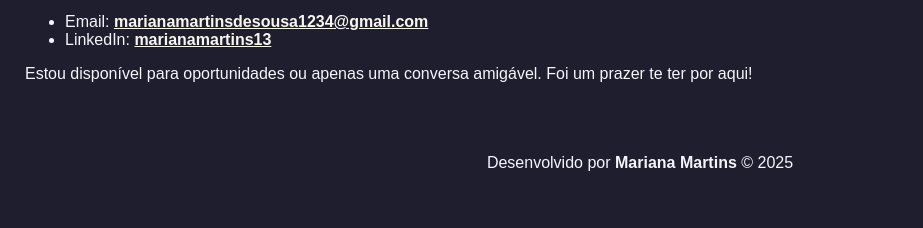
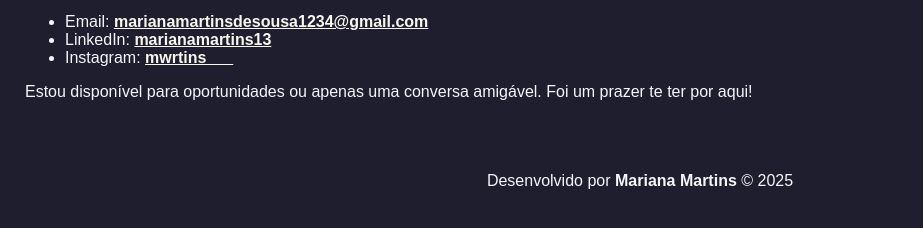
Before and after one commit to veearch/meu-primeiro-site, a plain HTML site: page contato.html in a window 1280 px wide. Shown: the part 314-542 px from the top of the page, without its empty margins (0-923 px from the left). Drawn offline with Linux system fonts and the light colour scheme.

Commit message:
Update contato.html

```diff
--- a/contato.html
+++ b/contato.html
@@ -27,6 +27,7 @@
         <ul>
             <li>Email: <a href='mailto: marianamartinsdesousa1234@gmail.com'>marianamartinsdesousa1234@gmail.com</a></li>
             <li>LinkedIn: <a href='https://linkedin.com/in/marianamartins13/'>marianamartins13</a></li>
+            <li>Instagram: <a href='https://www.instagram.com/mwrtins___/'>mwrtins___</a></li>
         </ul>
 
         <p>Estou disponível para oportunidades ou apenas uma conversa amigável. Foi um prazer te ter por aqui!</p>
```
